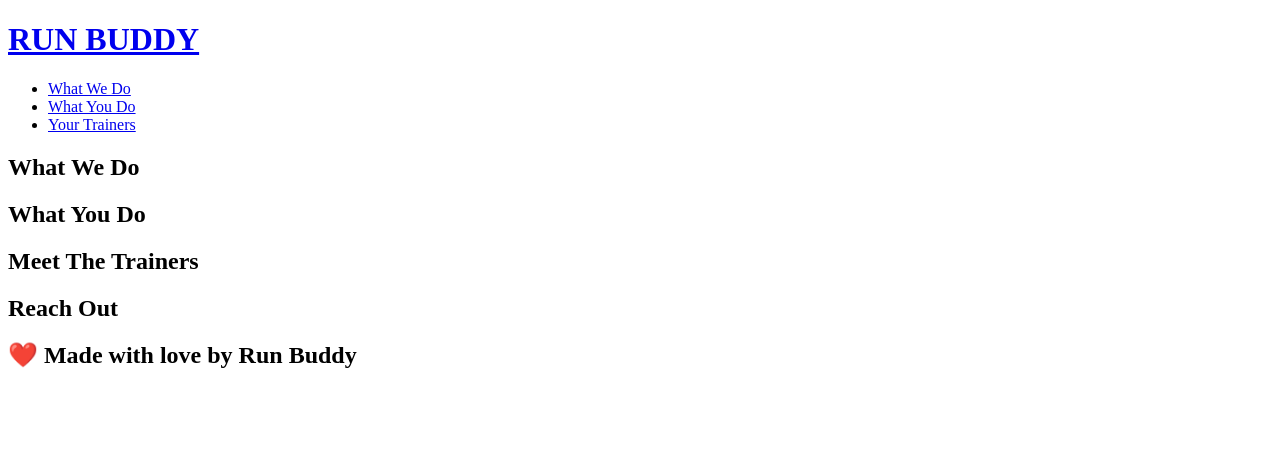
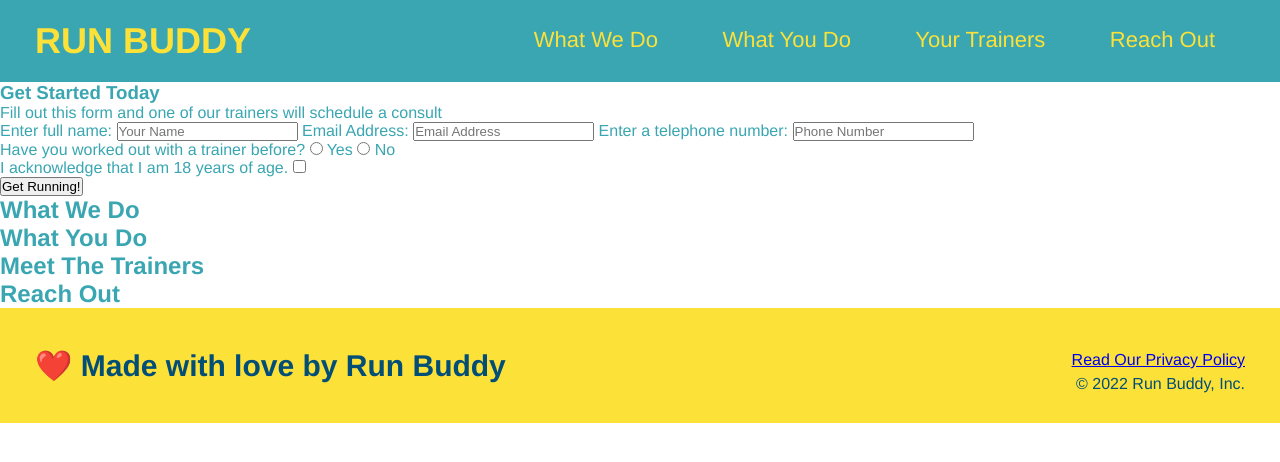
Before and after one commit to TKDoyer/RUN-BUDDY, a plain HTML site: page index.html in a window 1280 px wide. Drawn offline with Linux system fonts and the light colour scheme.

Commit message:
add Hero text  to run-buddy

```diff
--- a/assets/css/run-buddy.css
+++ b/assets/css/run-buddy.css
@@ -3,3 +3,56 @@ body {
   color: #39a6b2;
   font-family: Helvetica, Arial, sans-serif;
 }
+/* apply styles to <header>*/
+* {
+    margin: 0;
+    padding: 0;
+    box-sizing: border-box;
+}
+header {
+    padding: 20px 35px;
+    background-color: #39a6b2;
+}
+
+header h1 {
+    font-weight: bold;
+    font-size: 36px;
+    color: #fce138;
+    margin: 0;
+    display: inline;
+  }
+
+  header a {
+    text-decoration: none;
+    color: #fce138;
+  }
+  header nav {
+    float: right;
+    margin: 7px 0;
+  }
+  header nav ul li {
+      display: inline;
+  }
+  header nav ul li a {
+    margin: 0 30px;
+    font-weight: lighter;
+    font-size: 22px;
+      }
+      footer {
+          background: #fce138;
+          width: 100%;
+          padding: 40px 35px;
+      }
+      footer h2 {
+      display: inline;
+      color: 3024e76;
+      font-size:  30px;
+      }
+      footer div {
+          float: right;
+          line-height: 1.5;
+          text-align: right;
+      }
+      footer {
+          color: #024e76;
+      }
--- a/index.html
+++ b/index.html
@@ -1,6 +1,8 @@
 <!DOCTYPE html>
 <html lang="en">
         <head>
+
+            <link rel="stylesheet" href="./assets/css/run-buddy.css"/>
             <meta charset="UTF-8" />
             <!-- navigation -->
             <header>
@@ -21,12 +23,53 @@
                         <li>
                             <a href="#your trainers">Your Trainers</a>
                         </li>
+                        <li>
+                            <a href="#reach out">Reach Out</a>
+                        </li>
                     </ul>
                 </nav>
             </header>
 
             <!--hero/jumbotron-->
             <section>
+                <div>
+                    <h3>Get Started Today</h3>
+                    <p>Fill out this form and one of our trainers will schedule a consult</p>
+                <!-- Add form element -->
+                <form>
+                    <label for="name">Enter full name:</label>
+                    <input type="text" placeholder="Your Name" name="name" id="name" />
+
+                    <label for="email">Email Address:</lable>
+                    <input type="email" placeholder="Email Address" name="email" id="email"/>
+
+                    <label for="phone">Enter a telephone number:</label>
+                    <input type="tel" placeholder="Phone Number" name="phone" id="phone"/>
+
+                    <p>
+                        Have you worked out with a trainer before?
+                        <input type="radio" name="trainer-confirm" id="trainer-yes"/>
+                        <label for="trainer-yes">Yes</label>
+                        <input type="radio" name="trainer-confirm" id="trainer-no"/>
+                        <label for="trainer-no">No</label>
+                    </p>
+
+                    <p>
+                        <label for="checkbox">
+                        I acknowledge that I am 18 years of age.
+                        </label>
+
+                        <input type="checkbox" name=" age-conferm" id="checkbox"/>
+
+                    </p>
+
+
+                    </label>
+                    <button type="submit">
+                        Get Running!
+                    </button>
+                </form>
+                </div>
 
             </section>
 
@@ -55,6 +98,11 @@
 
             <footer>
                 <h2>❤️ Made with love by Run Buddy</h2>
+                <div>
+                    <a href="#">Read Our Privacy Policy</a><br />
+                    &copy; 2022 Run Buddy, Inc.
+                </div>
+
             </footer>
 
 
```
